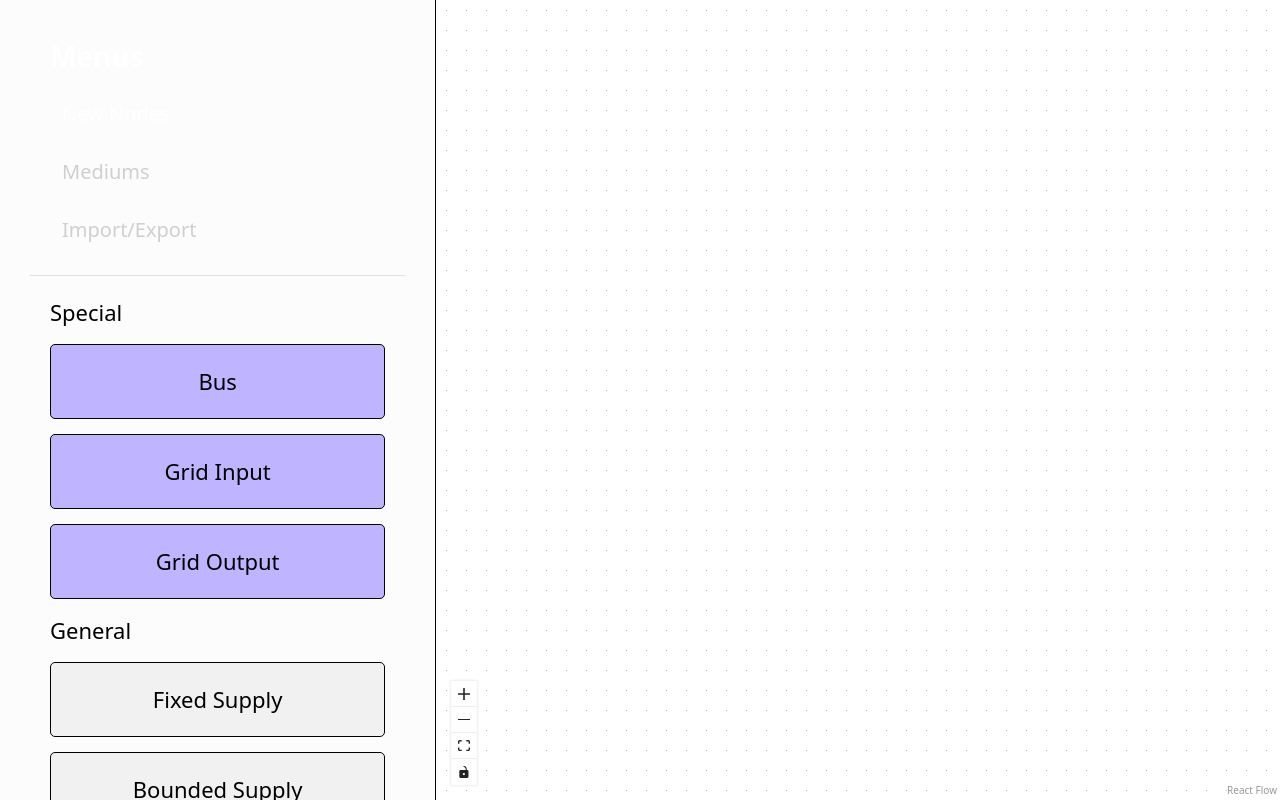
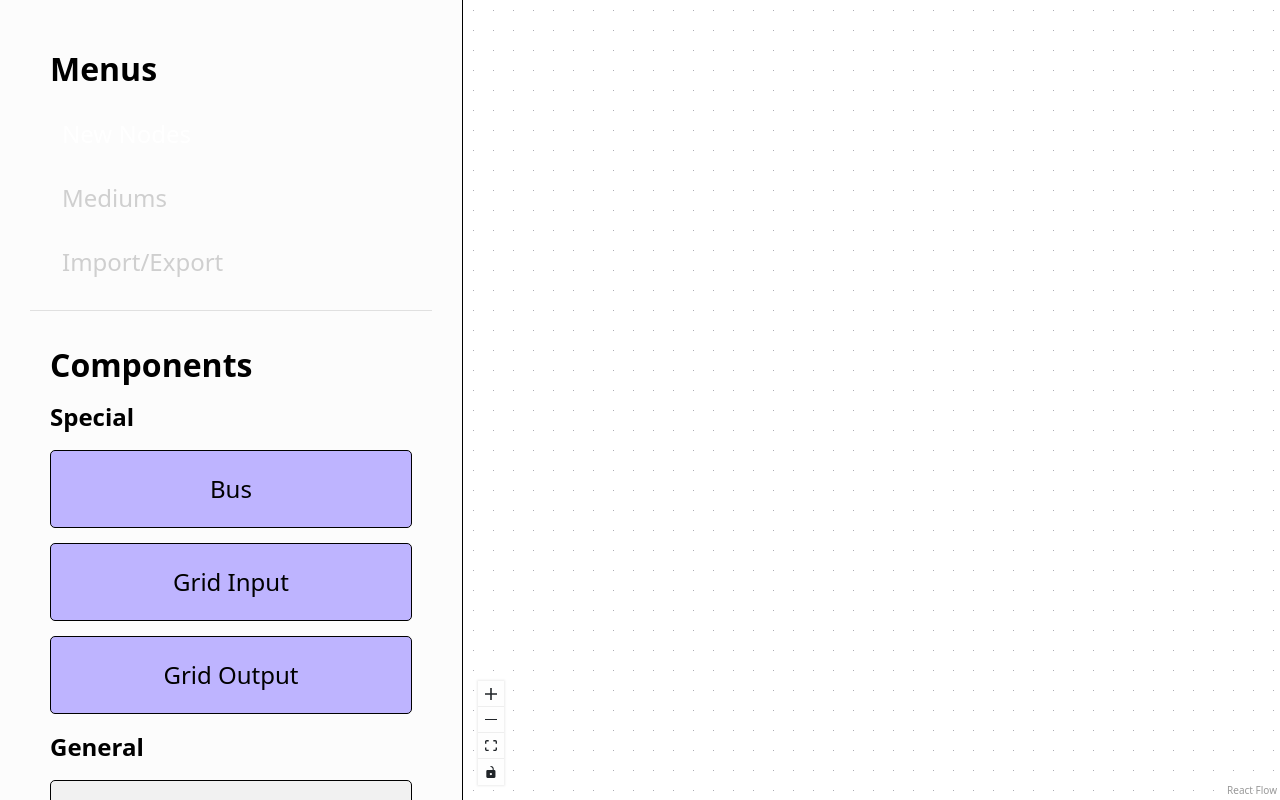
Before and after one commit to QuaSi-Software/susi, a React (Vite) app: page / in a window 1280 px wide. Built offline with nearby package versions, Linux system fonts and the light colour scheme.

Commit message:
refactor sidebar CSS

```diff
--- a/src/CSS/Sidebar-Styling/color-picker.css
+++ b/src/CSS/Sidebar-Styling/color-picker.css
@@ -13,8 +13,8 @@
 }
 
 .swatch {
-	width: 28px;
-	height: 28px;
+	width: var(--color-picker-size);
+	height: var(--color-picker-size);
 	border-radius: 8px;
 	border: var(--swatch-border-thickness) solid var(--swatch-border-color);
 	box-shadow:
--- /dev/null
+++ b/src/CSS/Sidebar-Styling/medium-menu.css
@@ -0,0 +1,7 @@
+:root {
+	--color-picker-size: 40px;
+}
+
+.medium-input-row {
+	padding: 10px;
+}
--- a/src/CSS/Sidebar-Styling/sidebar-menu-buttons.css
+++ b/src/CSS/Sidebar-Styling/sidebar-navigator-menu.css
@@ -1,22 +1,14 @@
 :root {
 	--text-color: #fff;
 	--unselected-text-color: #cfcfcf;
-	--button-text-size: 20px;
-	--selected-button-text-size: 22px;
+	--button-text-size: 24px;
+	--selected-button-text-size: 28px;
 }
 
 .sidebar-menu-section {
 	padding: 20px;
 	border-bottom: 1px solid #e0e0e0;
 }
-
-.sidebar-menu-heading {
-	margin: 0 0 15px 0;
-	font-size: 28px;
-	font-weight: 600;
-	color: var(--text-color);
-}
-
 .sidebar-menu-buttons {
 	display: flex;
 	flex-direction: column;
--- /dev/null
+++ b/src/CSS/Sidebar-Styling/sidebar-new-node-menu.css
@@ -0,0 +1,17 @@
+.dndnode {
+	padding: 20px;
+	border: 1px solid var(--sidebar-outline-color);
+	border-radius: 5px;
+	margin: 15px 0px;
+	display: flex;
+	justify-content: center;
+	align-items: center;
+	cursor: grab;
+	text-align: center;
+	font-size: 24px;
+}
+
+.node-category-heading {
+	font-size: 24px;
+	font-weight: 600;
+}
--- a/src/CSS/Sidebar-Styling/sidebar.css
+++ b/src/CSS/Sidebar-Styling/sidebar.css
@@ -11,19 +11,6 @@
 	}
 }
 
-html,
-body {
-	margin: 0;
-	box-sizing: border-box;
-}
-
-.dndflow {
-	flex-direction: column;
-	display: flex;
-	flex-grow: 1;
-	height: 100%;
-}
-
 .dndflow aside {
 	border-right: 1px solid var(--sidebar-outline-color);
 	padding: 20px 30px;
@@ -31,42 +18,18 @@ body {
 	background: var(--sidebar-bg-color);
 	color: var(--sidebar-text-color);
 	overflow-y: auto;
-}
-.dndflow aside .description {
-	text-align: left;
-	margin-bottom: 10px;
+	min-width: fit-content;
+	width: 40%;
 }
 
-.dndflow .dndnode {
-	padding: 20px;
-	border: 1px solid var(--sidebar-outline-color);
-	border-radius: 5px;
-	margin: 15px 0px;
-	display: flex;
-	justify-content: center;
-	align-items: center;
-	cursor: grab;
-}
-.dndnode {
-	text-align: center;
+.sidebar-heading {
+	font-size: 32px;
+	font-weight: 600;
+	padding: 10px;
+	padding-left: 0px;
 }
 
-.dndflow .reactflow-wrapper {
-	flex-grow: 1;
-	height: 100%;
+/** Mediums */
+.medium-menu {
+	font-size: 22px;
 }
-
-.dndflow .selectall {
-	margin-top: 10px;
-}
-
-@media screen and (min-width: 768px) {
-	.dndflow {
-		flex-direction: row;
-	}
-
-	.dndflow aside {
-		min-width: fit-content;
-		width: 40%;
-	}
-}
--- a/src/CSS/index.css
+++ b/src/CSS/index.css
@@ -7,9 +7,11 @@
 
 /** Sidebar Styling */
 @import './Sidebar-Styling/sidebar.css';
-@import './Sidebar-Styling/sidebar-menu-buttons.css';
+@import './Sidebar-Styling/sidebar-navigator-menu.css';
 @import './Sidebar-Styling/color-picker.css';
 @import './Sidebar-Styling/import-export-menu.css';
+@import './Sidebar-Styling/sidebar-new-node-menu.css';
+@import './Sidebar-Styling/medium-menu.css';
 
 /** Both */
 @import './bootstrap-buttons.css';
@@ -18,3 +20,18 @@
 	width: 100vw;
 	height: 100vh;
 }
+
+html,
+body {
+	margin: 0;
+	box-sizing: border-box;
+}
+
+.dndflow {
+	display: flex;
+	height: 100%;
+	text-align: left;
+	margin-bottom: 10px;
+	flex-grow: 1;
+	height: 100%;
+}
--- a/src/Sidebar/Import-Export/ImportExportMenu.tsx
+++ b/src/Sidebar/Import-Export/ImportExportMenu.tsx
@@ -29,6 +29,7 @@ const ImportExportMenu = (menuProps: ImportExportMenuProps) => {
 
 	return (
 		<div className="import-export-menu">
+			<div className="sidebar-heading">Import & Export</div>
 			<div className="import-export-buttons">
 				<Button variant="primary" onClick={handleImport}>
 					Import
--- a/src/Sidebar/Mediums/MediumInputWidget.tsx
+++ b/src/Sidebar/Mediums/MediumInputWidget.tsx
@@ -20,7 +20,7 @@ const MediumInputWidget: React.FC<MediumInputWidgetProps> = ({ medium, onMediumC
 	};
 
 	return (
-		<Row className="align-items-center g-2">
+		<Row className="align-items-center g-2 medium-input-row">
 			<Col xs="auto">
 				<PopoverPicker color={medium.color} onChange={onMediumColorChange} />
 			</Col>
--- a/src/Sidebar/Mediums/MediumMenu.tsx
+++ b/src/Sidebar/Mediums/MediumMenu.tsx
@@ -66,8 +66,8 @@ const MediumMenu = ({ nodes, setNodes }: MediumMenuInput) => {
 	};
 
 	return (
-		<>
-			<div className="description">{'Mediums'}</div>
+		<div className="medium-menu">
+			<div className="sidebar-heading">{'Mediums'}</div>
 			<Col className="d-flex flex-column gap-2">
 				{mediums.map(
 					(medium) =>
@@ -87,7 +87,7 @@ const MediumMenu = ({ nodes, setNodes }: MediumMenuInput) => {
 					<i className="bi bi-arrow-clockwise" /> Reset Medium Menu
 				</Button>
 			</Col>
-		</>
+		</div>
 	);
 };
 
--- a/src/Sidebar/NewNodeMenu.tsx
+++ b/src/Sidebar/NewNodeMenu.tsx
@@ -13,9 +13,10 @@ export default () => {
 	const nodeCategories = Object.values(NodeCategory);
 	return (
 		<>
+			<div className="sidebar-heading">Components </div>
 			{nodeCategories.map((category: string) => (
 				<div key={category}>
-					<div className="description">{category}</div>
+					<div className="node-category-heading">{category}</div>
 					{getNodeTypesInCategory(category as NodeCategory).map((nodeType) => (
 						<div
 							key={nodeType.type_name}
--- a/src/Sidebar/Sidebar.tsx
+++ b/src/Sidebar/Sidebar.tsx
@@ -26,7 +26,7 @@ const Sidebar = (menuProps: ImportExportMenuProps) => {
 	return (
 		<aside>
 			<div className="sidebar-menu-section">
-				<h3 className="sidebar-menu-heading">Menus</h3>
+				<h3 className="sidebar-heading">Menus</h3>
 				<div className="sidebar-menu-buttons">
 					<button
 						className={`sidebar-menu-btn ${selectedMenu === 'nodes' ? 'active' : ''}`}
```
